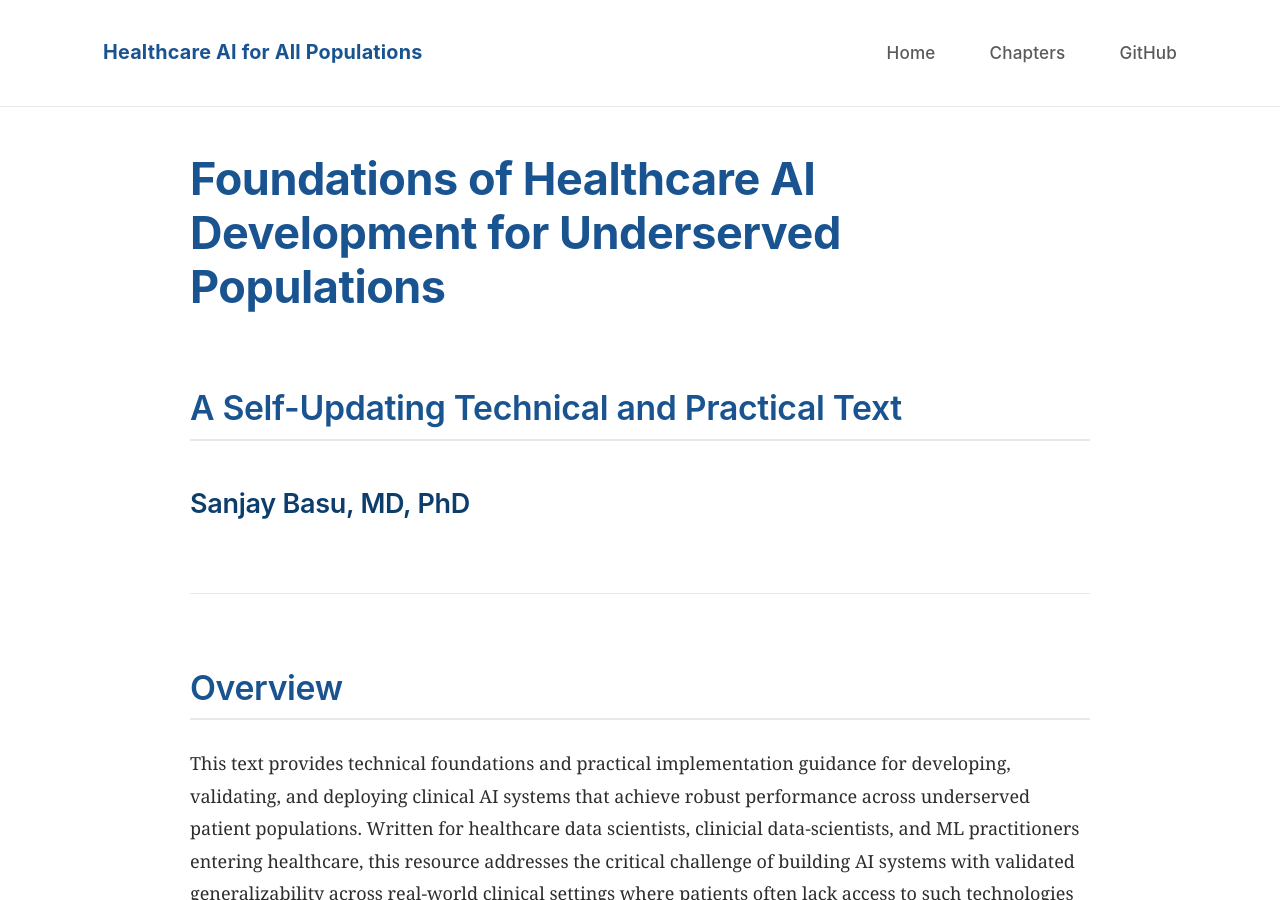
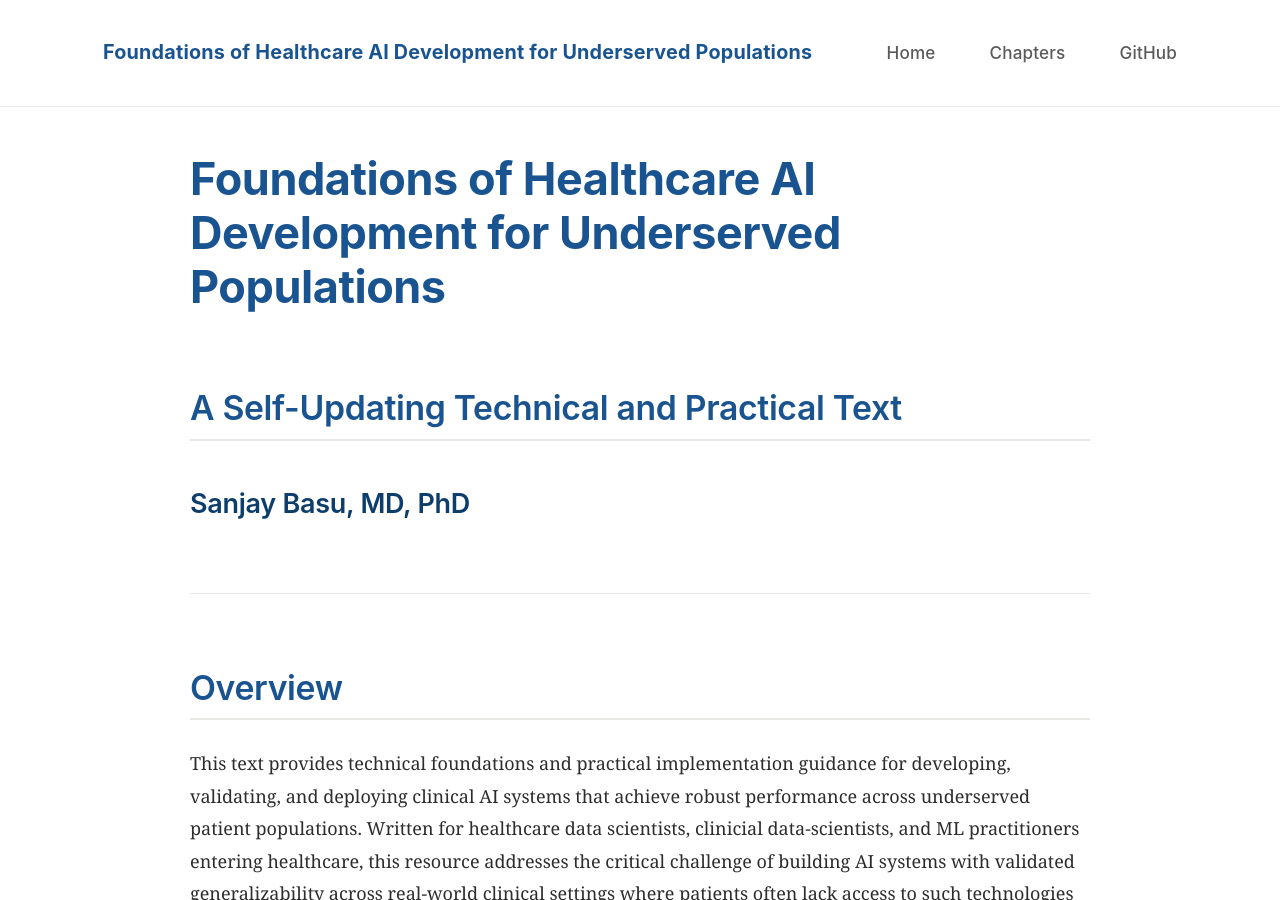
Before and after one commit to sanjaybasu/healthcare-ai-equity, a Jekyll site: the page built from index.md, in a window 1280 px wide and 900 px high. Built offline with Jekyll 4.4.1, drawn with Linux system fonts in a browser that asks for light colours; nearby versions of some CDN libraries.

Commit message:
Update _config.yml

```diff
--- a/_config.yml
+++ b/_config.yml
@@ -1,5 +1,5 @@
-title: "Healthcare AI for All Populations"
-description: "A Comprehensive, Self-Updating Technical and Practical Textbook"
+title: "Foundations of Healthcare AI Development for Underserved Populations"
+description: "A Self-Updating Technical and Practical Text"
 author: "Sanjay Basu, MD PhD"
 email: "sanjay.basu@waymarkcare.com"
 baseurl: "/healthcare-ai-foundations"
```
